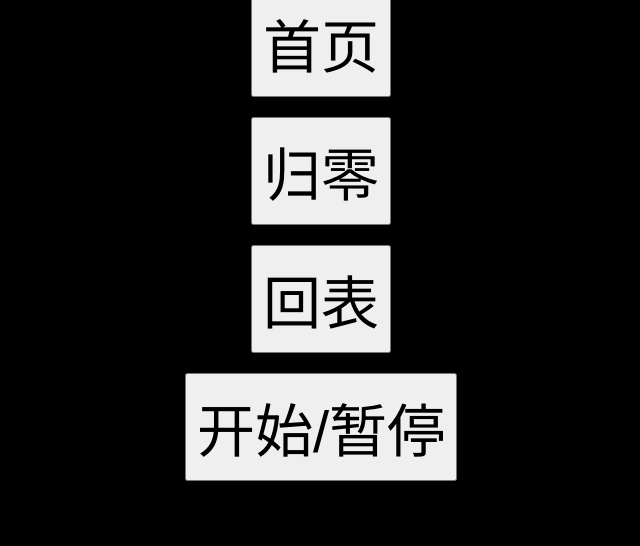
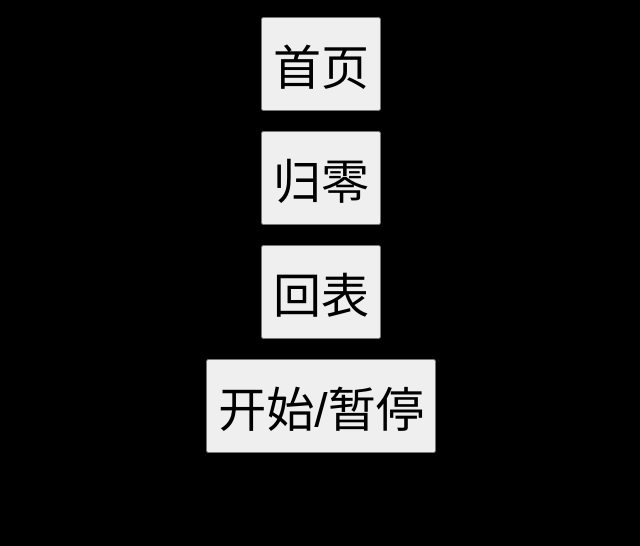
Before and after one commit to Aonionhead/timer, a plain HTML site: page index.html in a window 1280 px wide. Shown: the part 270-816 px from the top of the page, without its empty margins (319-959 px from the left). Drawn offline with Linux system fonts and the light colour scheme.

Commit message:
Update index.html

```diff
--- a/index.html
+++ b/index.html
@@ -22,7 +22,7 @@
     .btn {
       margin-top: 10px;
       margin-bottom: 10px; /* 添加顶部和底部间距 */
-      font-size: 58px; /* 调整按钮的字体大小 */
+      font-size: 48px; /* 调整按钮的字体大小 */
       padding: 10px 10px; /* 调整按钮的内边距 */
     }
   </style>
```
